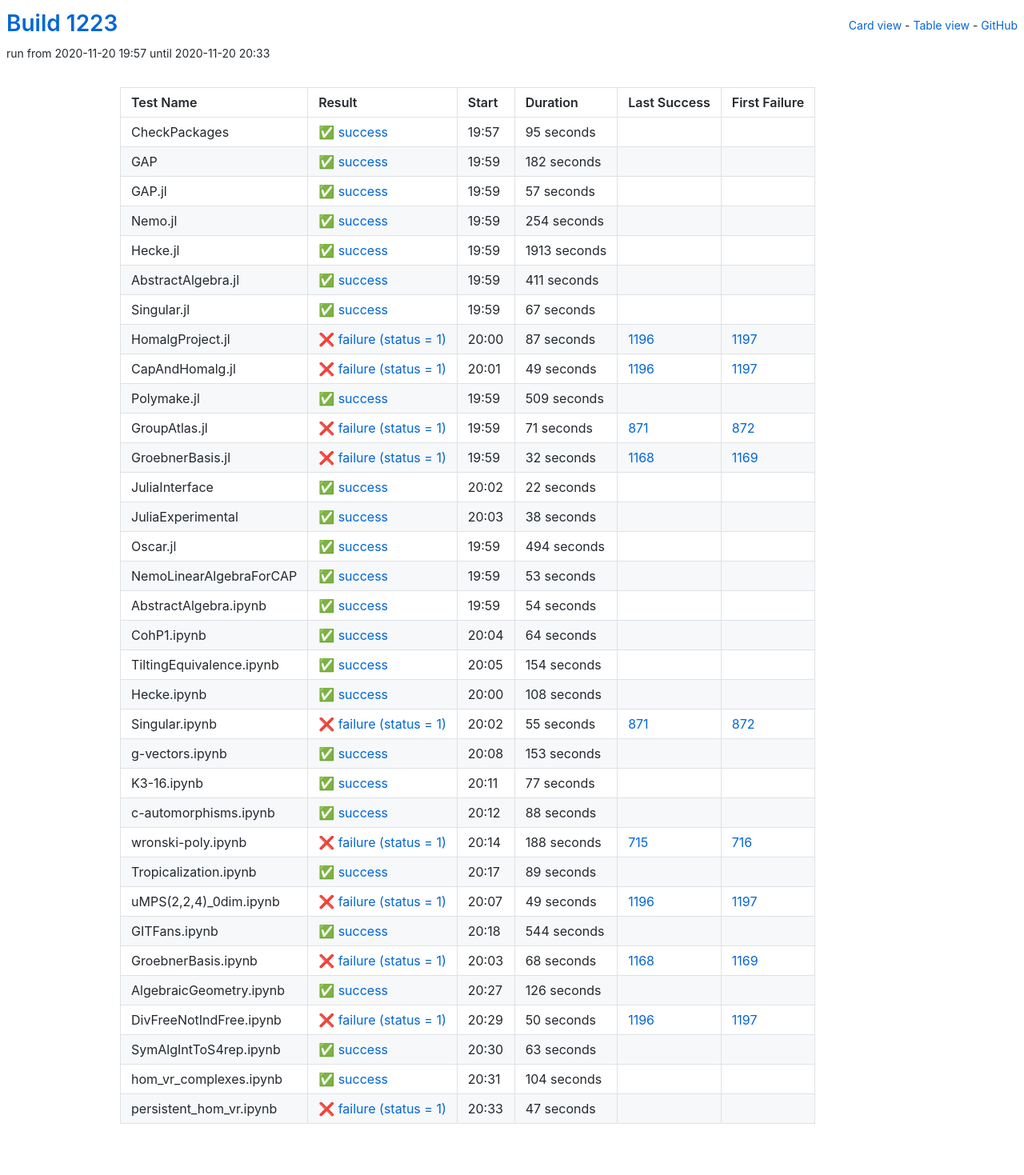
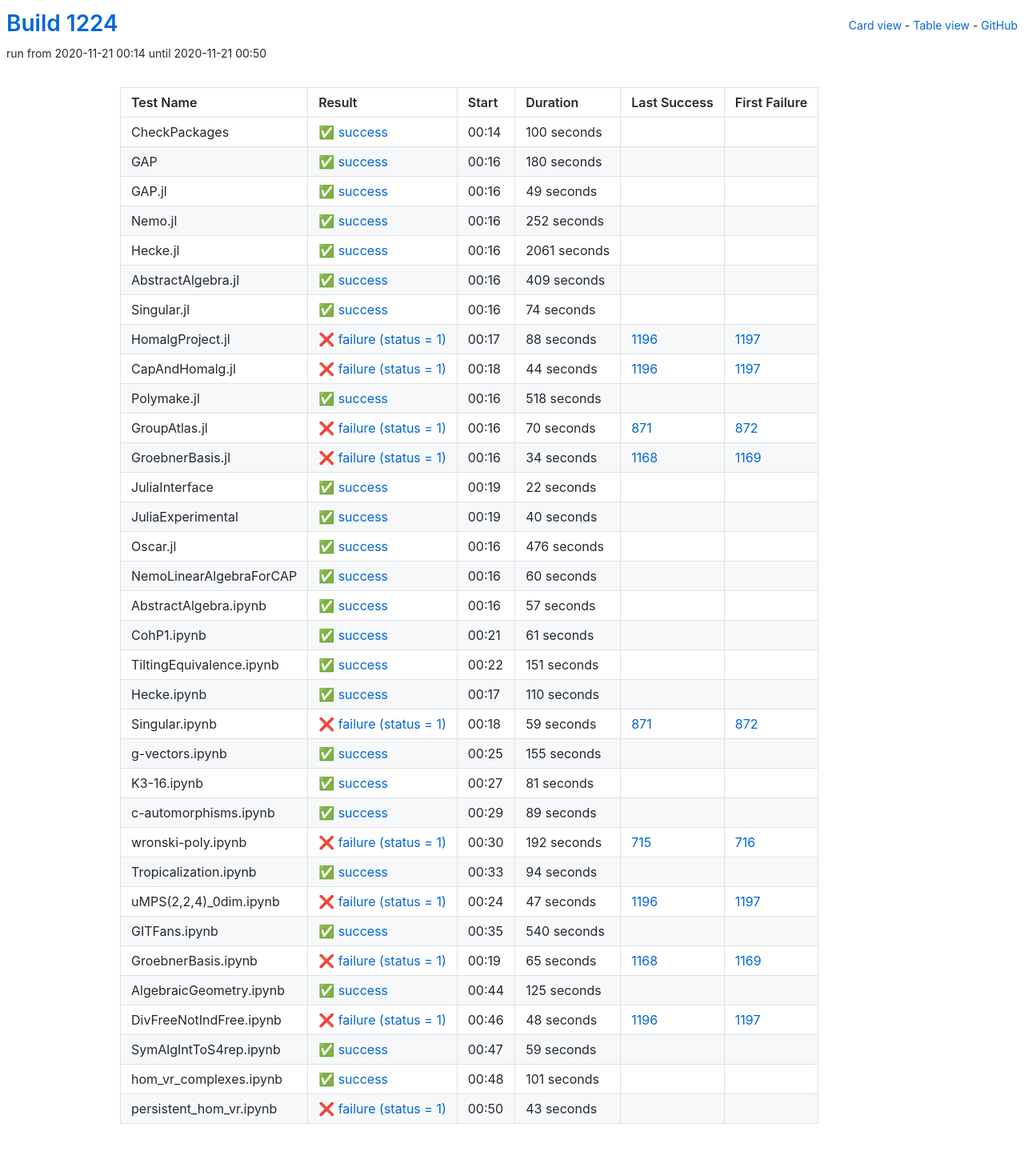
Before and after one commit to oscar-system/oscar-ci-status-stable, a Jekyll site: the page built from table.html, in a window 1280 px wide. Shown: the whole page at 80% size. Built offline with Jekyll 4.4.1, drawn with Linux system fonts in a browser that asks for light colours.

Commit message:
Build #1224

```diff
--- a/_data/ci.yml
+++ b/_data/ci.yml
@@ -1,6 +1,6 @@
 ---
-build: 1223
-build_url: https://oscarci.mathematik.uni-kl.de/job/oscar-stable/1223/
+build: 1224
+build_url: https://oscarci.mathematik.uni-kl.de/job/oscar-stable/1224/
 job: oscar-stable
 organization: oscar-system
 repo: oscar-ci-status-stable
@@ -8,152 +8,152 @@ repourl: https://github.com/oscar-system/oscar-ci-status-stable
 tests:
 - name: CheckPackages
   id: checkpackages
-  log: https://oscarci.mathematik.uni-kl.de/job/oscar-stable/1223/artifact/logs/build-1223/CheckPackages.log
-  start: 2020-11-20 19:57
+  log: https://oscarci.mathematik.uni-kl.de/job/oscar-stable/1224/artifact/logs/build-1224/CheckPackages.log
+  start: 2020-11-21 00:14
   success: true
   exitcode: 0
   status: success
-  duration: 95
+  duration: 100
   last_success: false
   last_success_url:
   first_failure: false
   first_failure_url:
 - name: GAP
   id: gap
-  log: https://oscarci.mathematik.uni-kl.de/job/oscar-stable/1223/artifact/logs/build-1223/GAP.log
-  start: 2020-11-20 19:59
+  log: https://oscarci.mathematik.uni-kl.de/job/oscar-stable/1224/artifact/logs/build-1224/GAP.log
+  start: 2020-11-21 00:16
   success: true
   exitcode: 0
   status: success
-  duration: 182
+  duration: 180
   last_success: false
   last_success_url:
   first_failure: false
   first_failure_url:
 - name: GAP.jl
   id: gap-jl
-  log: https://oscarci.mathematik.uni-kl.de/job/oscar-stable/1223/artifact/logs/build-1223/GAP.jl.log
-  start: 2020-11-20 19:59
+  log: https://oscarci.mathematik.uni-kl.de/job/oscar-stable/1224/artifact/logs/build-1224/GAP.jl.log
+  start: 2020-11-21 00:16
   success: true
   exitcode: 0
   status: success
-  duration: 57
+  duration: 49
   last_success: false
   last_success_url:
   first_failure: false
   first_failure_url:
 - name: Nemo.jl
   id: nemo-jl
-  log: https://oscarci.mathematik.uni-kl.de/job/oscar-stable/1223/artifact/logs/build-1223/Nemo.jl.log
-  start: 2020-11-20 19:59
+  log: https://oscarci.mathematik.uni-kl.de/job/oscar-stable/1224/artifact/logs/build-1224/Nemo.jl.log
+  start: 2020-11-21 00:16
   success: true
   exitcode: 0
   status: success
-  duration: 254
+  duration: 252
   last_success: false
   last_success_url:
   first_failure: false
   first_failure_url:
 - name: Hecke.jl
   id: hecke-jl
-  log: https://oscarci.mathematik.uni-kl.de/job/oscar-stable/1223/artifact/logs/build-1223/Hecke.jl.log
-  start: 2020-11-20 19:59
+  log: https://oscarci.mathematik.uni-kl.de/job/oscar-stable/1224/artifact/logs/build-1224/Hecke.jl.log
+  start: 2020-11-21 00:16
   success: true
   exitcode: 0
   status: success
-  duration: 1913
+  duration: 2061
   last_success: false
   last_success_url:
   first_failure: false
   first_failure_url:
 - name: AbstractAlgebra.jl
   id: abstractalgebra-jl
-  log: https://oscarci.mathematik.uni-kl.de/job/oscar-stable/1223/artifact/logs/build-1223/AbstractAlgebra.jl.log
-  start: 2020-11-20 19:59
+  log: https://oscarci.mathematik.uni-kl.de/job/oscar-stable/1224/artifact/logs/build-1224/AbstractAlgebra.jl.log
+  start: 2020-11-21 00:16
   success: true
   exitcode: 0
   status: success
-  duration: 411
+  duration: 409
   last_success: false
   last_success_url:
   first_failure: false
   first_failure_url:
 - name: Singular.jl
   id: singular-jl
-  log: https://oscarci.mathematik.uni-kl.de/job/oscar-stable/1223/artifact/logs/build-1223/Singular.jl.log
-  start: 2020-11-20 19:59
+  log: https://oscarci.mathematik.uni-kl.de/job/oscar-stable/1224/artifact/logs/build-1224/Singular.jl.log
+  start: 2020-11-21 00:16
   success: true
   exitcode: 0
   status: success
-  duration: 67
+  duration: 74
   last_success: false
   last_success_url:
   first_failure: false
   first_failure_url:
 - name: HomalgProject.jl
   id: homalgproject-jl
-  log: https://oscarci.mathematik.uni-kl.de/job/oscar-stable/1223/artifact/logs/build-1223/HomalgProject.jl.log
-  start: 2020-11-20 20:00
+  log: https://oscarci.mathematik.uni-kl.de/job/oscar-stable/1224/artifact/logs/build-1224/HomalgProject.jl.log
+  start: 2020-11-21 00:17
   success: false
   exitcode: 1
   status: failure
-  duration: 87
+  duration: 88
   last_success: 1196
   last_success_url: https://oscarci.mathematik.uni-kl.de/job/oscar-stable/1196/
   first_failure: 1197
   first_failure_url: https://oscarci.mathematik.uni-kl.de/job/oscar-stable/1197/
 - name: CapAndHomalg.jl
   id: capandhomalg-jl
-  log: https://oscarci.mathematik.uni-kl.de/job/oscar-stable/1223/artifact/logs/build-1223/CapAndHomalg.jl.log
-  start: 2020-11-20 20:01
+  log: https://oscarci.mathematik.uni-kl.de/job/oscar-stable/1224/artifact/logs/build-1224/CapAndHomalg.jl.log
+  start: 2020-11-21 00:18
   success: false
   exitcode: 1
   status: failure
-  duration: 49
+  duration: 44
   last_success: 1196
   last_success_url: https://oscarci.mathematik.uni-kl.de/job/oscar-stable/1196/
   first_failure: 1197
   first_failure_url: https://oscarci.mathematik.uni-kl.de/job/oscar-stable/1197/
 - name: Polymake.jl
   id: polymake-jl
-  log: https://oscarci.mathematik.uni-kl.de/job/oscar-stable/1223/artifact/logs/build-1223/Polymake.jl.log
-  start: 2020-11-20 19:59
+  log: https://oscarci.mathematik.uni-kl.de/job/oscar-stable/1224/artifact/logs/build-1224/Polymake.jl.log
+  start: 2020-11-21 00:16
   success: true
   exitcode: 0
   status: success
-  duration: 509
+  duration: 518
   last_success: false
   last_success_url:
   first_failure: false
   first_failure_url:
 - name: GroupAtlas.jl
   id: groupatlas-jl
-  log: https://oscarci.mathematik.uni-kl.de/job/oscar-stable/1223/artifact/logs/build-1223/GroupAtlas.jl.log
-  start: 2020-11-20 19:59
+  log: https://oscarci.mathematik.uni-kl.de/job/oscar-stable/1224/artifact/logs/build-1224/GroupAtlas.jl.log
+  start: 2020-11-21 00:16
   success: false
   exitcode: 1
   status: failure
-  duration: 71
+  duration: 70
   last_success: 871
   last_success_url: https://oscarci.mathematik.uni-kl.de/job/oscar-stable/871/
   first_failure: 872
   first_failure_url: https://oscarci.mathematik.uni-kl.de/job/oscar-stable/872/
 - name: GroebnerBasis.jl
   id: groebnerbasis-jl
-  log: https://oscarci.mathematik.uni-kl.de/job/oscar-stable/1223/artifact/logs/build-1223/GroebnerBasis.jl.log
-  start: 2020-11-20 19:59
+  log: https://oscarci.mathematik.uni-kl.de/job/oscar-stable/1224/artifact/logs/build-1224/GroebnerBasis.jl.log
+  start: 2020-11-21 00:16
   success: false
   exitcode: 1
   status: failure
-  duration: 32
+  duration: 34
   last_success: 1168
   last_success_url: https://oscarci.mathematik.uni-kl.de/job/oscar-stable/1168/
   first_failure: 1169
   first_failure_url: https://oscarci.mathematik.uni-kl.de/job/oscar-stable/1169/
 - name: JuliaInterface
   id: juliainterface
-  log: https://oscarci.mathematik.uni-kl.de/job/oscar-stable/1223/artifact/logs/build-1223/JuliaInterface.log
-  start: 2020-11-20 20:02
+  log: https://oscarci.mathematik.uni-kl.de/job/oscar-stable/1224/artifact/logs/build-1224/JuliaInterface.log
+  start: 2020-11-21 00:19
   success: true
   exitcode: 0
   status: success
@@ -164,152 +164,128 @@ tests:
   first_failure_url:
 - name: JuliaExperimental
   id: juliaexperimental
-  log: https://oscarci.mathematik.uni-kl.de/job/oscar-stable/1223/artifact/logs/build-1223/JuliaExperimental.log
-  start: 2020-11-20 20:03
+  log: https://oscarci.mathematik.uni-kl.de/job/oscar-stable/1224/artifact/logs/build-1224/JuliaExperimental.log
+  start: 2020-11-21 00:19
   success: true
   exitcode: 0
   status: success
-  duration: 38
+  duration: 40
   last_success: false
   last_success_url:
   first_failure: false
   first_failure_url:
 - name: Oscar.jl
   id: oscar-jl
-  log: https://oscarci.mathematik.uni-kl.de/job/oscar-stable/1223/artifact/logs/build-1223/Oscar.jl.log
-  start: 2020-11-20 19:59
+  log: https://oscarci.mathematik.uni-kl.de/job/oscar-stable/1224/artifact/logs/build-1224/Oscar.jl.log
+  start: 2020-11-21 00:16
   success: true
   exitcode: 0
   status: success
-  duration: 494
+  duration: 476
   last_success: false
   last_success_url:
   first_failure: false
   first_failure_url:
 - name: NemoLinearAlgebraForCAP
   id: nemolinearalgebraforcap
-  log: https://oscarci.mathematik.uni-kl.de/job/oscar-stable/1223/artifact/logs/build-1223/NemoLinearAlgebraForCAP.log
-  start: 2020-11-20 19:59
+  log: https://oscarci.mathematik.uni-kl.de/job/oscar-stable/1224/artifact/logs/build-1224/NemoLinearAlgebraForCAP.log
+  start: 2020-11-21 00:16
   success: true
   exitcode: 0
   status: success
-  duration: 53
+  duration: 60
   last_success: false
   last_success_url:
   first_failure: false
   first_failure_url:
 - name: AbstractAlgebra.ipynb
   id: abstractalgebra-ipynb
-  log: https://oscarci.mathematik.uni-kl.de/job/oscar-stable/1223/artifact/logs/build-1223/AbstractAlgebra.ipynb.log
-  start: 2020-11-20 19:59
+  log: https://oscarci.mathematik.uni-kl.de/job/oscar-stable/1224/artifact/logs/build-1224/AbstractAlgebra.ipynb.log
+  start: 2020-11-21 00:16
   success: true
   exitcode: 0
   status: success
-  duration: 54
+  duration: 57
   last_success: false
   last_success_url:
   first_failure: false
   first_failure_url:
 - name: CohP1.ipynb
   id: cohp1-ipynb
-  log: https://oscarci.mathematik.uni-kl.de/job/oscar-stable/1223/artifact/logs/build-1223/CohP1.ipynb.log
-  start: 2020-11-20 20:04
+  log: https://oscarci.mathematik.uni-kl.de/job/oscar-stable/1224/artifact/logs/build-1224/CohP1.ipynb.log
+  start: 2020-11-21 00:21
   success: true
   exitcode: 0
   status: success
-  duration: 64
+  duration: 61
   last_success: false
   last_success_url:
   first_failure: false
   first_failure_url:
 - name: TiltingEquivalence.ipynb
   id: tiltingequivalence-ipynb
-  log: https://oscarci.mathematik.uni-kl.de/job/oscar-stable/1223/artifact/logs/build-1223/TiltingEquivalence.ipynb.log
-  start: 2020-11-20 20:05
+  log: https://oscarci.mathematik.uni-kl.de/job/oscar-stable/1224/artifact/logs/build-1224/TiltingEquivalence.ipynb.log
+  start: 2020-11-21 00:22
   success: true
   exitcode: 0
   status: success
-  duration: 154
+  duration: 151
   last_success: false
   last_success_url:
   first_failure: false
   first_failure_url:
 - name: Hecke.ipynb
   id: hecke-ipynb
-  log: https://oscarci.mathematik.uni-kl.de/job/oscar-stable/1223/artifact/logs/build-1223/Hecke.ipynb.log
-  start: 2020-11-20 20:00
+  log: https://oscarci.mathematik.uni-kl.de/job/oscar-stable/1224/artifact/logs/build-1224/Hecke.ipynb.log
+  start: 2020-11-21 00:17
   success: true
   exitcode: 0
   status: success
-  duration: 108
+  duration: 110
   last_success: false
   last_success_url:
   first_failure: false
   first_failure_url:
 - name: Singular.ipynb
   id: singular-ipynb
-  log: https://oscarci.mathematik.uni-kl.de/job/oscar-stable/1223/artifact/logs/build-1223/Singular.ipynb.log
-  start: 2020-11-20 20:02
+  log: https://oscarci.mathematik.uni-kl.de/job/oscar-stable/1224/artifact/logs/build-1224/Singular.ipynb.log
+  start: 2020-11-21 00:18
   success: false
   exitcode: 1
   status: failure
-  duration: 55
+  duration: 59
   last_success: 871
   last_success_url: https://oscarci.mathematik.uni-kl.de/job/oscar-stable/871/
   first_failure: 872
   first_failure_url: https://oscarci.mathematik.uni-kl.de/job/oscar-stable/872/
 - name: g-vectors.ipynb
   id: g-vectors-ipynb
-  log: https://oscarci.mathematik.uni-kl.de/job/oscar-stable/1223/artifact/logs/build-1223/g-vectors.ipynb.log
-  start: 2020-11-20 20:08
+  log: https://oscarci.mathematik.uni-kl.de/job/oscar-stable/1224/artifact/logs/build-1224/g-vectors.ipynb.log
+  start: 2020-11-21 00:25
   success: true
   exitcode: 0
   status: success
-  duration: 153
+  duration: 155
   last_success: false
   last_success_url:
   first_failure: false
   first_failure_url:
 - name: K3-16.ipynb
   id: k3-16-ipynb
-  log: https://oscarci.mathematik.uni-kl.de/job/oscar-stable/1223/artifact/logs/build-1223/K3-16.ipynb.log
-  start: 2020-11-20 20:11
+  log: https://oscarci.mathematik.uni-kl.de/job/oscar-stable/1224/artifact/logs/build-1224/K3-16.ipynb.log
+  start: 2020-11-21 00:27
   success: true
   exitcode: 0
   status: success
-  duration: 77
+  duration: 81
   last_success: false
   last_success_url:
   first_failure: false
   first_failure_url:
 - name: c-automorphisms.ipynb
   id: c-automorphisms-ipynb
-  log: https://oscarci.mathematik.uni-kl.de/job/oscar-stable/1223/artifact/logs/build-1223/c-automorphisms.ipynb.log
-  start: 2020-11-20 20:12
-  success: true
-  exitcode: 0
-  status: success
-  duration: 88
-  last_success: false
-  last_success_url:
-  first_failure: false
-  first_failure_url:
-- name: wronski-poly.ipynb
-  id: wronski-poly-ipynb
-  log: https://oscarci.mathematik.uni-kl.de/job/oscar-stable/1223/artifact/logs/build-1223/wronski-poly.ipynb.log
-  start: 2020-11-20 20:14
-  success: false
-  exitcode: 1
-  status: failure
-  duration: 188
-  last_success: 715
-  last_success_url: https://oscarci.mathematik.uni-kl.de/job/oscar-stable/715/
-  first_failure: 716
-  first_failure_url: https://oscarci.mathematik.uni-kl.de/job/oscar-stable/716/
-- name: Tropicalization.ipynb
-  id: tropicalization-ipynb
-  log: https://oscarci.mathematik.uni-kl.de/job/oscar-stable/1223/artifact/logs/build-1223/Tropicalization.ipynb.log
-  start: 2020-11-20 20:17
+  log: https://oscarci.mathematik.uni-kl.de/job/oscar-stable/1224/artifact/logs/build-1224/c-automorphisms.ipynb.log
+  start: 2020-11-21 00:29
   success: true
   exitcode: 0
   status: success
@@ -318,98 +294,122 @@ tests:
   last_success_url:
   first_failure: false
   first_failure_url:
-- name: uMPS(2,2,4)_0dim.ipynb
-  id: umps-2-2-4-0dim-ipynb
-  log: https://oscarci.mathematik.uni-kl.de/job/oscar-stable/1223/artifact/logs/build-1223/uMPS-2-2-4-_0dim.ipynb.log
-  start: 2020-11-20 20:07
+- name: wronski-poly.ipynb
+  id: wronski-poly-ipynb
+  log: https://oscarci.mathematik.uni-kl.de/job/oscar-stable/1224/artifact/logs/build-1224/wronski-poly.ipynb.log
+  start: 2020-11-21 00:30
   success: false
   exitcode: 1
   status: failure
-  duration: 49
+  duration: 192
+  last_success: 715
+  last_success_url: https://oscarci.mathematik.uni-kl.de/job/oscar-stable/715/
+  first_failure: 716
+  first_failure_url: https://oscarci.mathematik.uni-kl.de/job/oscar-stable/716/
+- name: Tropicalization.ipynb
+  id: tropicalization-ipynb
+  log: https://oscarci.mathematik.uni-kl.de/job/oscar-stable/1224/artifact/logs/build-1224/Tropicalization.ipynb.log
+  start: 2020-11-21 00:33
+  success: true
+  exitcode: 0
+  status: success
+  duration: 94
+  last_success: false
+  last_success_url:
+  first_failure: false
+  first_failure_url:
+- name: uMPS(2,2,4)_0dim.ipynb
+  id: umps-2-2-4-0dim-ipynb
+  log: https://oscarci.mathematik.uni-kl.de/job/oscar-stable/1224/artifact/logs/build-1224/uMPS-2-2-4-_0dim.ipynb.log
+  start: 2020-11-21 00:24
+  success: false
+  exitcode: 1
+  status: failure
+  duration: 47
   last_success: 1196
   last_success_url: https://oscarci.mathematik.uni-kl.de/job/oscar-stable/1196/
   first_failure: 1197
   first_failure_url: https://oscarci.mathematik.uni-kl.de/job/oscar-stable/1197/
 - name: GITFans.ipynb
   id: gitfans-ipynb
-  log: https://oscarci.mathematik.uni-kl.de/job/oscar-stable/1223/artifact/logs/build-1223/GITFans.ipynb.log
-  start: 2020-11-20 20:18
+  log: https://oscarci.mathematik.uni-kl.de/job/oscar-stable/1224/artifact/logs/build-1224/GITFans.ipynb.log
+  start: 2020-11-21 00:35
   success: true
   exitcode: 0
   status: success
-  duration: 544
+  duration: 540
   last_success: false
   last_success_url:
   first_failure: false
   first_failure_url:
 - name: GroebnerBasis.ipynb
   id: groebnerbasis-ipynb
-  log: https://oscarci.mathematik.uni-kl.de/job/oscar-stable/1223/artifact/logs/build-1223/GroebnerBasis.ipynb.log
-  start: 2020-11-20 20:03
+  log: https://oscarci.mathematik.uni-kl.de/job/oscar-stable/1224/artifact/logs/build-1224/GroebnerBasis.ipynb.log
+  start: 2020-11-21 00:19
   success: false
   exitcode: 1
   status: failure
-  duration: 68
+  duration: 65
   last_success: 1168
   last_success_url: https://oscarci.mathematik.uni-kl.de/job/oscar-stable/1168/
   first_failure: 1169
   first_failure_url: https://oscarci.mathematik.uni-kl.de/job/oscar-stable/1169/
 - name: AlgebraicGeometry.ipynb
   id: algebraicgeometry-ipynb
-  log: https://oscarci.mathematik.uni-kl.de/job/oscar-stable/1223/artifact/logs/build-1223/AlgebraicGeometry.ipynb.log
-  start: 2020-11-20 20:27
+  log: https://oscarci.mathematik.uni-kl.de/job/oscar-stable/1224/artifact/logs/build-1224/AlgebraicGeometry.ipynb.log
+  start: 2020-11-21 00:44
   success: true
   exitcode: 0
   status: success
-  duration: 126
+  duration: 125
   last_success: false
   last_success_url:
   first_failure: false
   first_failure_url:
 - name: DivFreeNotIndFree.ipynb
   id: divfreenotindfree-ipynb
-  log: https://oscarci.mathematik.uni-kl.de/job/oscar-stable/1223/artifact/logs/build-1223/DivFreeNotIndFree.ipynb.log
-  start: 2020-11-20 20:29
+  log: https://oscarci.mathematik.uni-kl.de/job/oscar-stable/1224/artifact/logs/build-1224/DivFreeNotIndFree.ipynb.log
+  start: 2020-11-21 00:46
   success: false
   exitcode: 1
   status: failure
-  duration: 50
+  duration: 48
   last_success: 1196
   last_success_url: https://oscarci.mathematik.uni-kl.de/job/oscar-stable/1196/
   first_failure: 1197
   first_failure_url: https://oscarci.mathematik.uni-kl.de/job/oscar-stable/1197/
 - name: SymAlgIntToS4rep.ipynb
   id: symalginttos4rep-ipynb
-  log: https://oscarci.mathematik.uni-kl.de/job/oscar-stable/1223/artifact/logs/build-1223/SymAlgIntToS4rep.ipynb.log
-  start: 2020-11-20 20:30
+  log: https://oscarci.mathematik.uni-kl.de/job/oscar-stable/1224/artifact/logs/build-1224/SymAlgIntToS4rep.ipynb.log
+  start: 2020-11-21 00:47
   success: true
   exitcode: 0
   status: success
-  duration: 63
+  duration: 59
   last_success: false
   last_success_url:
   first_failure: false
   first_failure_url:
 - name: hom_vr_complexes.ipynb
   id: hom-vr-complexes-ipynb
-  log: https://oscarci.mathematik.uni-kl.de/job/oscar-stable/1223/artifact/logs/build-1223/hom_vr_complexes.ipynb.log
-  start: 2020-11-20 20:31
+  log: https://oscarci.mathematik.uni-kl.de/job/oscar-stable/1224/artifact/logs/build-1224/hom_vr_complexes.ipynb.log
+  start: 2020-11-21 00:48
   success: true
   exitcode: 0
   status: success
-  duration: 104
+  duration: 101
   last_success: false
   last_success_url:
   first_failure: false
   first_failure_url:
 - name: persistent_hom_vr.ipynb
   id: persistent-hom-vr-ipynb
-  log: https://oscarci.mathematik.uni-kl.de/job/oscar-stable/1223/artifact/logs/build-1223/persistent_hom_vr.ipynb.log
-  start: 2020-11-20 20:33
+  log: https://oscarci.mathematik.uni-kl.de/job/oscar-stable/1224/artifact/logs/build-1224/persistent_hom_vr.ipynb.log
+  start: 2020-11-21 00:50
   success: false
   exitcode: 1
   status: failure
-  duration: 47
+  duration: 43
   last_success: false
   last_success_url:
   first_failure: false
```
Also changed, not shown: README.md.
